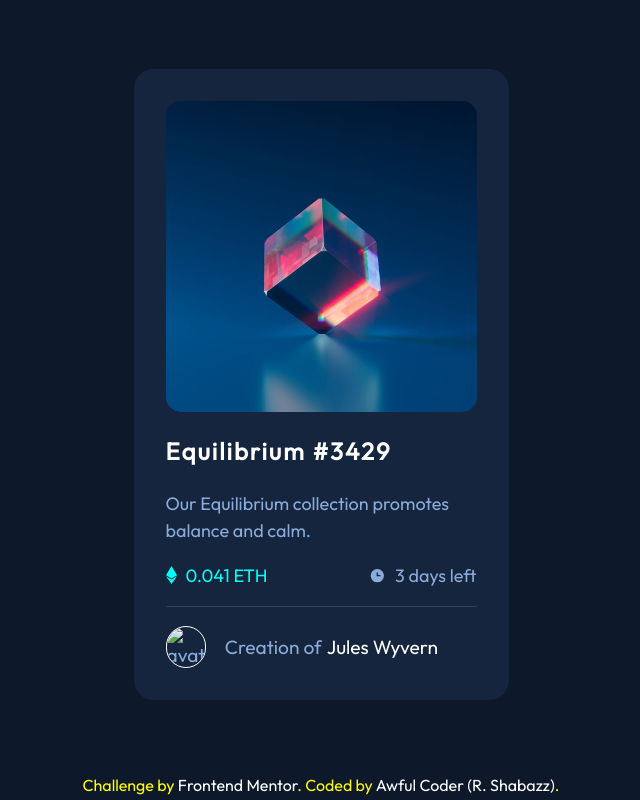
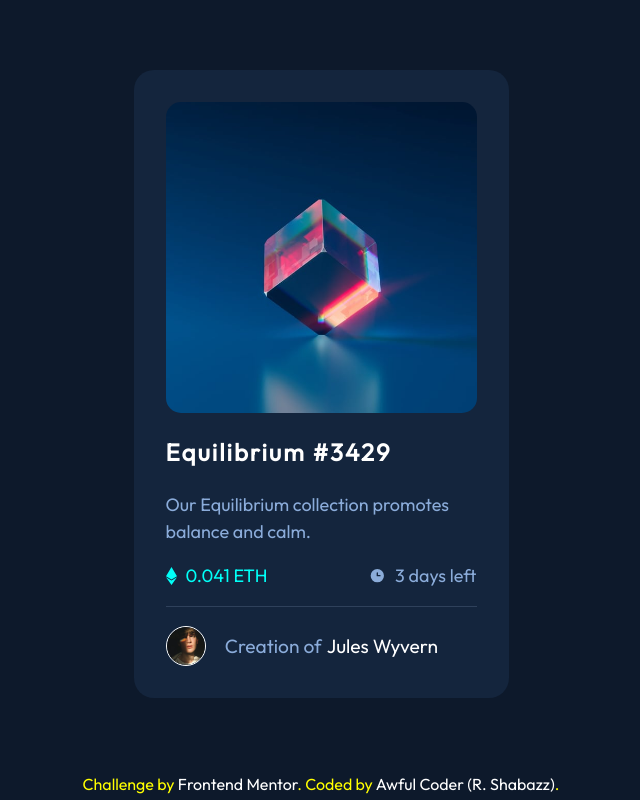
Before and after one commit to regal-shabazz/nft-card-component-2, a plain HTML site: page index.html in a window 1280 px wide. Shown: the whole page, without its empty margins (319-959 px from the left). Drawn offline with Linux system fonts and the light colour scheme.

Commit message:
Update index.html

```diff
--- a/index.html
+++ b/index.html
@@ -37,7 +37,7 @@
         <div class="avatar-creator-info-container">
           <p class="creator-info">
             <img
-            src="./image-avatar.png"
+            src="./images/image-avatar.png"
             alt="avatar"
             class="avatar">Creation of <span>Jules Wyvern</span></p>
         </div>
```
